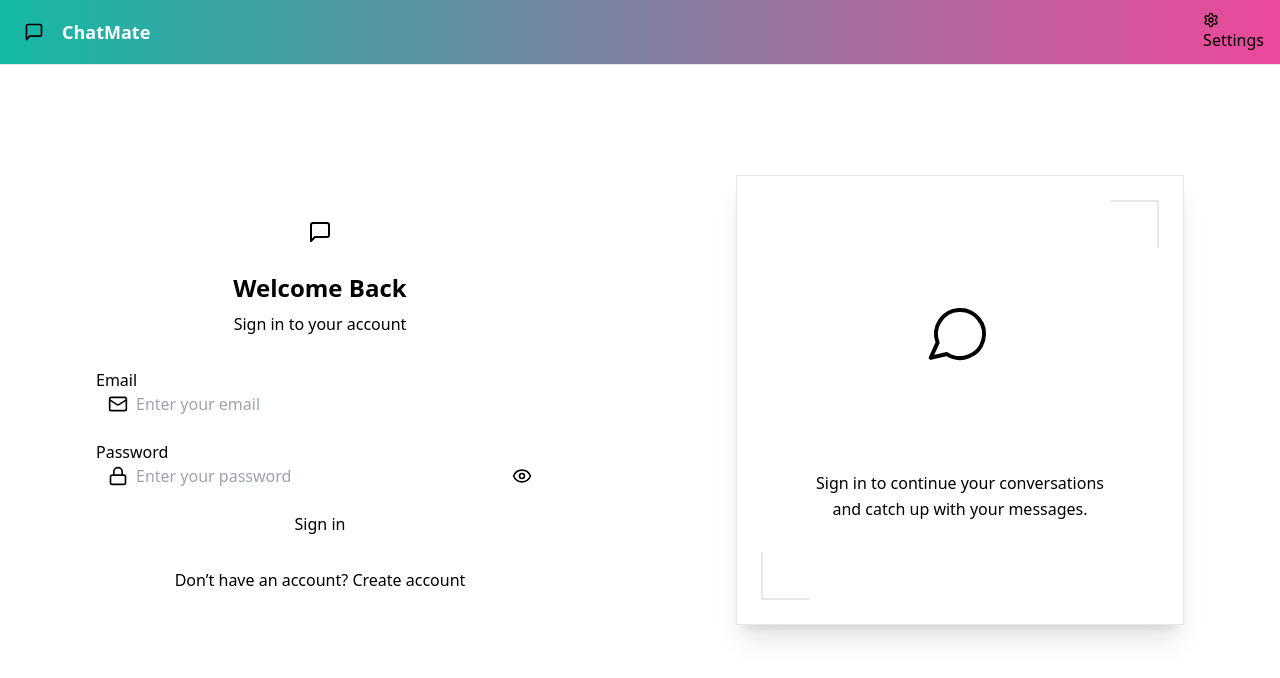
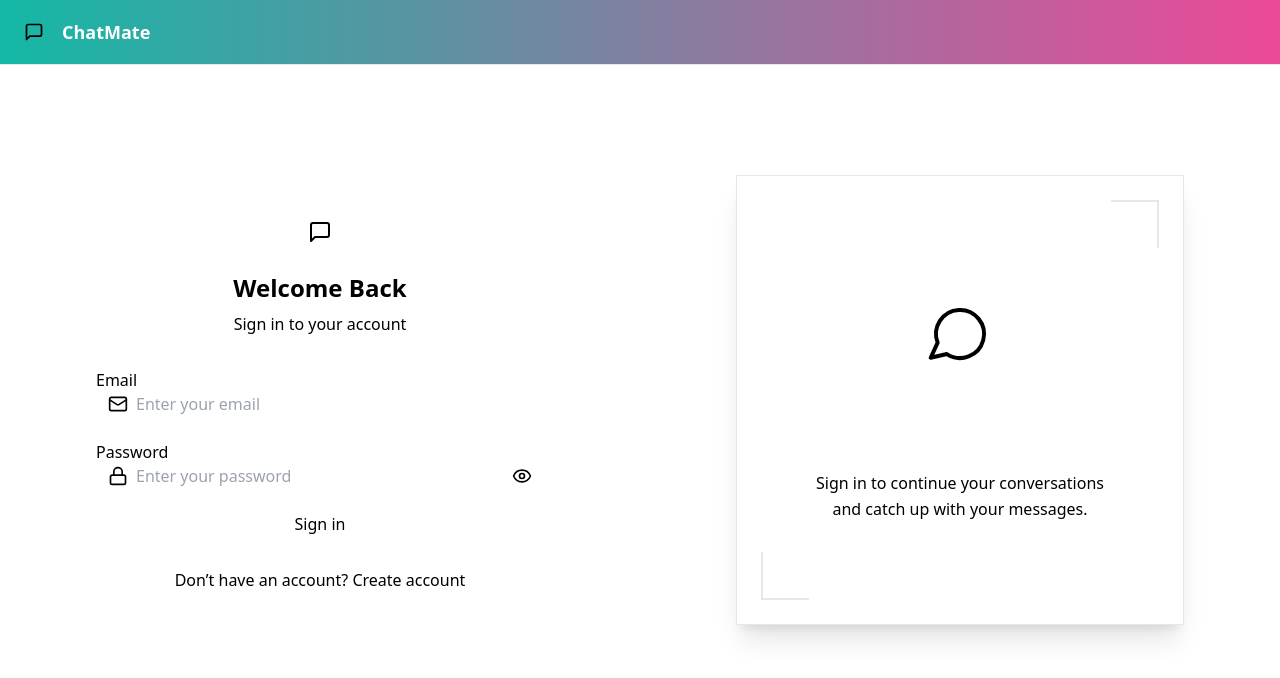
Before and after one commit to AnilaAnilaN/Real-time-Chat-app, a React (Vite) app in the folder frontend/: page /login in a window 1280 px wide. Shown: the top 678 px of the page. Built offline with nearby package versions, Linux system fonts and the light colour scheme; no server answers.

Commit message:
Update Navbar.jsx

```diff
--- a/frontend/src/components/Navbar.jsx
+++ b/frontend/src/components/Navbar.jsx
@@ -1,10 +1,10 @@
 import { Link } from "react-router-dom";
 import { MessageSquare, Settings } from "lucide-react";
 
-const Navbar = () => {
+const Navbar = ({ isAuthenticated }) => {
   return (
     <header
-      className="bg-base-100 border-b border-base-300  bg-gradient-to-r from-teal-500 to-pink-500 fixed w-full top-0 z-40
+      className="bg-base-100 border-b border-base-300 bg-gradient-to-r from-teal-500 to-pink-500 fixed w-full top-0 z-40
       backdrop-blur-lg bg-base-100/80"
     >
       <div className="container mx-auto px-4 h-16">
@@ -12,20 +12,19 @@ const Navbar = () => {
           <div className="flex items-center gap-8">
             <Link to="/" className="flex items-center gap-2.5 hover:opacity-80 transition-all">
               <div className="size-9 rounded-lg bg-primary/10 flex items-center justify-center">
-                <MessageSquare className="w-5 h-5 text-primary " />
+                <MessageSquare className="w-5 h-5 text-primary" />
               </div>
               <h1 className="text-lg font-bold text-white">ChatMate</h1>
             </Link>
           </div>
 
           <div className="flex items-center gap-2">
-            <Link
-              to="/settings"
-              className="btn btn-sm gap-2 transition-colors"
-            >
-              <Settings className="w-4 h-4" />
-              <span className="hidden sm:inline">Settings</span>
-            </Link>
+            {isAuthenticated && (
+              <Link to="/settings" className="btn btn-sm gap-2 transition-colors">
+                <Settings className="w-4 h-4" />
+                <span className="hidden sm:inline">Settings</span>
+              </Link>
+            )}
           </div>
         </div>
       </div>
```
